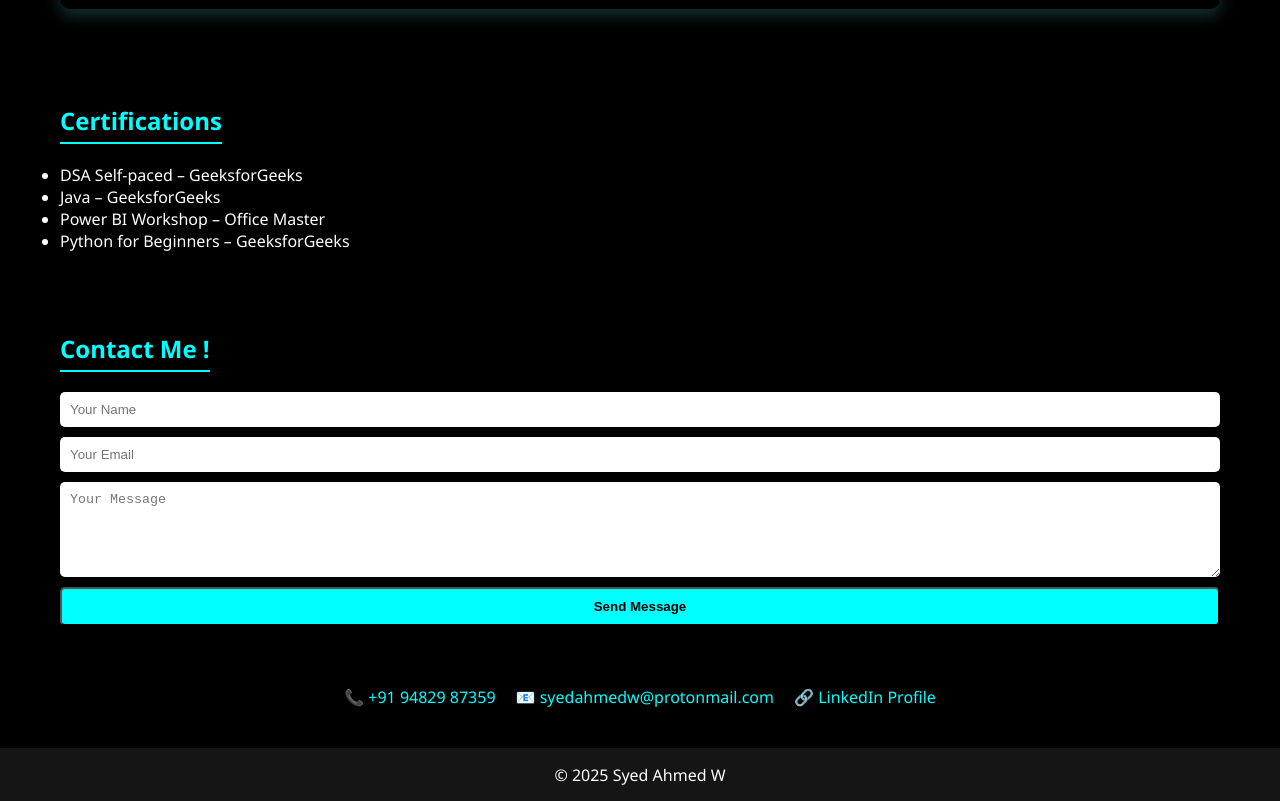
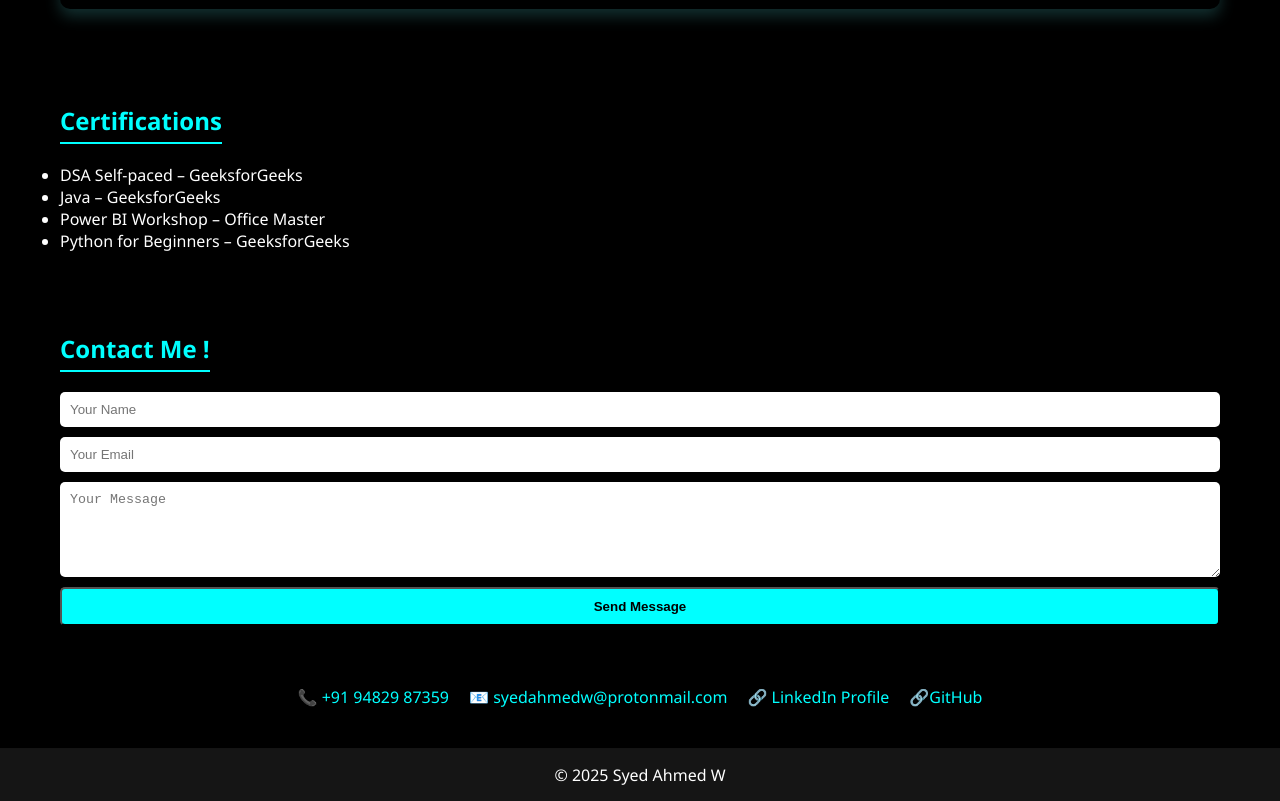
Before and after one commit to syedahmedw/portfolio-website, a plain HTML site: page index.html in a window 1280 px wide. Shown: the part 1340-2141 px from the top of the page. Drawn offline with Linux system fonts and the light colour scheme.

Commit message:
Update index.html

```diff
--- a/index.html
+++ b/index.html
@@ -96,6 +96,7 @@
   <p>📞 <a href="tel:+919482987359">+91 94829 87359</a></p>
   <p>📧 <a href="mailto:syedahmedw@protonmail.com">syedahmedw@protonmail.com</a></p>
   <p>🔗 <a href="https://www.linkedin.com/in/syedahmedw" target="_blank">LinkedIn Profile</a></p>
+  <p>🔗<a href="https://github.com/syedahmedw" target="_blank">GitHub</a></p>
 </div>
 
 <footer>
@@ -103,4 +104,5 @@
 </footer>
 <script src="script.js"></script>
 </body>
+
 </html>
```
